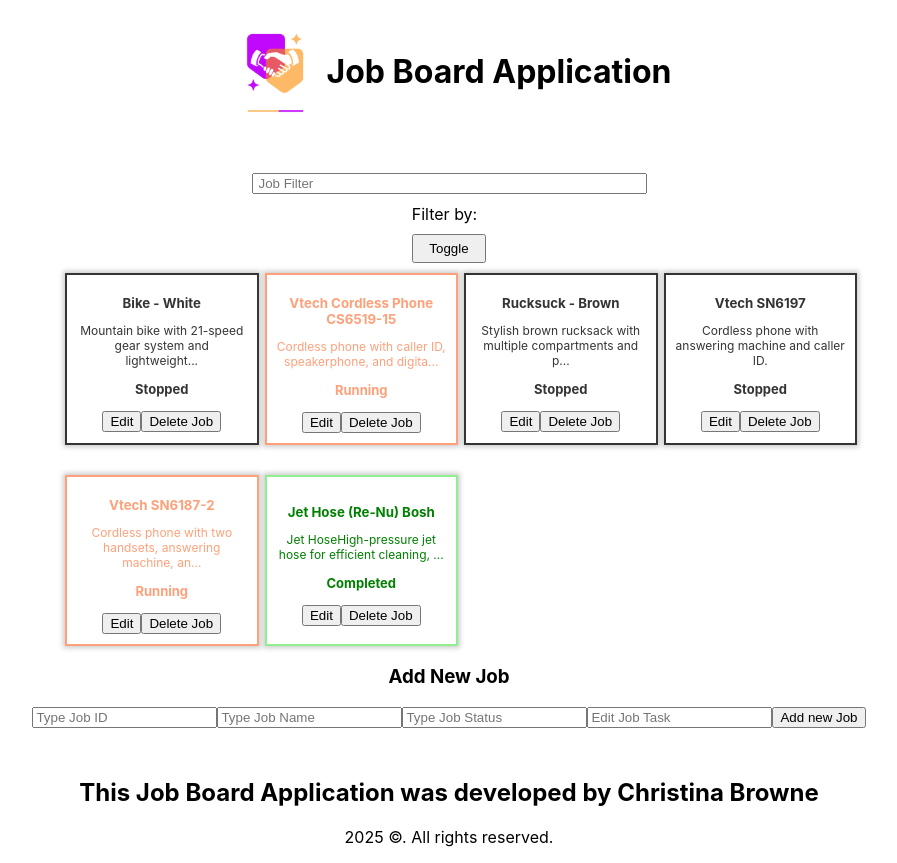
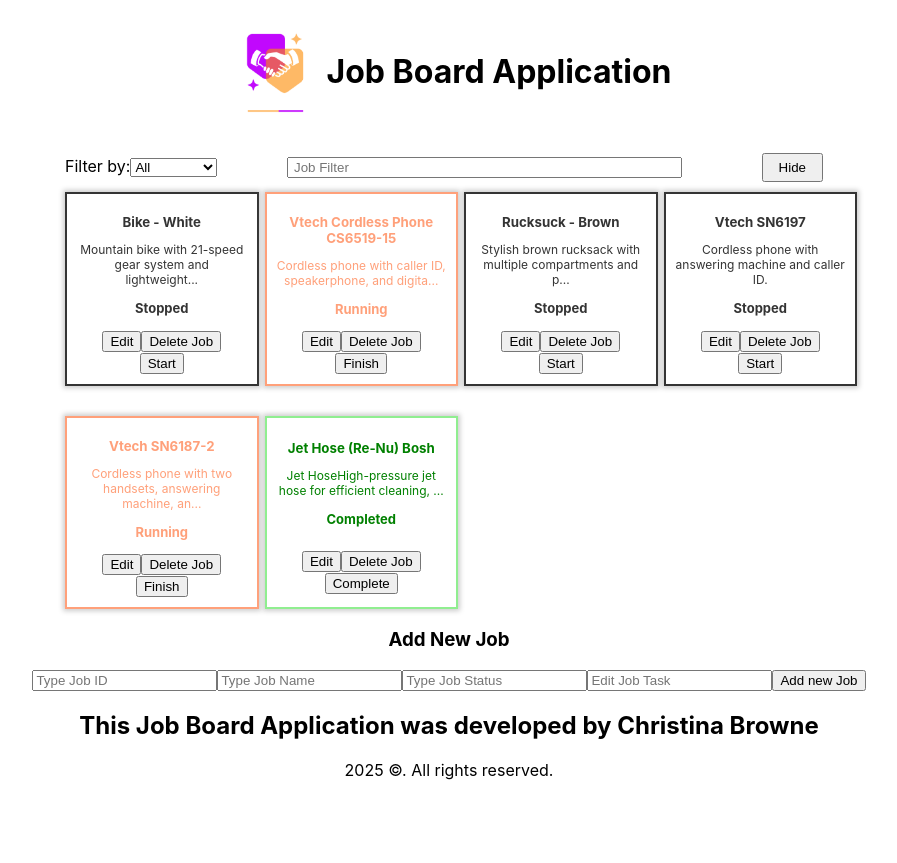
Before and after one commit to ChrisBrowne01/Job-Board-Application, a React (Create React App) app: page / in a window 1280 px wide. Shown: the whole page, without its empty margins (191-1088 px from the left). After the commit the page ends 800 px from the top, so only its background shows below. Built offline with nearby package versions, Linux system fonts and the light colour scheme.

Commit message:
Implement JobForm component, enhance JobList with job filtering and toggling, and update JobItem for status management

```diff
--- a/src/App.js
+++ b/src/App.js
@@ -14,6 +14,9 @@ function App() {
       { id: '6', name: "Jet Hose (Re-Nu) Bosh", status: "Completed", task: "Jet HoseHigh-pressure jet hose for efficient cleaning, compatible with Bosh systems." },
     ]);
 
+    // Toggle button to switch between show/hide the job list
+    const [show, setShow] = useState(true);
+
     return (
       <div className="App">
         <Header />
@@ -21,6 +24,8 @@ function App() {
         <JobList
           jobs={jobs}
           setJobValues={setJobValues}
+          show={show}
+          setShow={setShow}
         />
         <Footer />
       </div>
--- /dev/null
+++ b/src/component/JobForm.js
@@ -0,0 +1,40 @@
+import React from 'react'
+
+const JobForm = ({newJob, handleInputChange, addJobToList}) => {
+  return (
+        <div>
+          <h3>Add New Job</h3>
+          <input
+            type="text"
+            name="id"
+            value={newJob.id}
+            onChange={handleInputChange}
+            placeholder="Type Job ID"
+          />
+          <input
+            type="text"
+            name="name"
+            value={newJob.name}
+            onChange={handleInputChange}
+            placeholder="Type Job Name"
+          />
+          <input
+            type="text"
+            name="status"
+            value={newJob.status}
+            onChange={handleInputChange}
+            placeholder="Type Job Status"
+          />
+          <input
+            type="text"
+            name="task"
+            value={newJob.task}
+            onChange={handleInputChange}
+            placeholder="Edit Job Task"
+          />
+          <button className='add' onClick={addJobToList}>Add new Job</button>
+        </div>
+  )
+}
+
+export default JobForm
--- a/src/component/JobItem.js
+++ b/src/component/JobItem.js
@@ -1,8 +1,7 @@
 import React from 'react'
-import './JobItem.js';
 import './JobItem.css';
 
-const JobItem = ({job, handleDelete, handleEdit, Truncate}) => {
+const JobItem = ({job, handleDelete, handleEdit, Truncate, triggerJob}) => {
 
   return (
     <div className={`card ${
@@ -20,12 +19,17 @@ const JobItem = ({job, handleDelete, handleEdit, Truncate}) => {
           {Truncate(job.task, 55)}
         </p>
         <p className="card-price">{job.status}</p>
-        <div className="card-detail">
-
+      </div>
+      <div className="card-detail"></div>
+        <div className="card-footer">
+          <button onClick={() => handleEdit(job)}>Edit</button>
+          <button onClick={() => handleDelete(job.id)}>Delete Job</button>
+          <div className="button-group">
+            <button onClick={() => triggerJob(job.id)}>
+              {job.status === "Stopped" ? "Start" : job.status === "Running" ? "Finish" : "Complete"}
+            </button>
+          </div>
         </div>
-        <button onClick={() => handleEdit(job)}>Edit</button>
-        <button onClick={() => handleDelete(job.id)}>Delete Job</button>
-      </div>
     </div>
   )
 }
--- a/src/component/JobList.css
+++ b/src/component/JobList.css
@@ -2,10 +2,14 @@
 /* Style JobList section  */
 
 .job-list {
-  padding: 30px 0;
+  padding: 0 30px 0;
 }
 
 /* Style product input filter */
+.job-filter {
+  display: flex;
+  align-items: baseline;
+}
 
 .job-list-input {
   width: 50%;
--- a/src/component/JobList.js
+++ b/src/component/JobList.js
@@ -1,18 +1,22 @@
-import React from 'react'
-import { useState } from 'react';
+import React, { useState } from 'react'
 import JobItem from './JobItem';
+import JobForm from './JobForm';
 import './JobList.css';
 
-const JobList = ({jobs, setJobValues}) => {
+const JobList = ({ jobs, setJobValues, show, setShow }) => {
+  const [statusType, setStatusValue] = useState("all");
   const [search, setSearch] = useState("");
   const [newJob, setNewJob] = useState({ id: '', name: '', status: '', task: '' });
   const [editingJob, setEditingJob] = useState(null);
 
+  // Handle add input data entered by user
   const handleInputChange = (e) => {
     const { name, value } = e.target;
     setNewJob({ ...newJob, [name]: value });
+    console.log('newJob: ', newJob)
   };
 
+  // Handles edit input data enter by user
   const handleEditInputChange = (e) => {
     const { name, value } = e.target;
     setEditingJob({ ...editingJob, [name]: value });
@@ -23,6 +27,8 @@ const JobList = ({jobs, setJobValues}) => {
     if (newJob.id.trim() !== '' && newJob.name.trim() !== '' && newJob.status.trim() !== '' && newJob.task.trim() !== '') {
       setJobValues([...jobs, newJob]);
       setNewJob({ id: '', name: '', status: '', task: '' });
+      console.log('jobs: ', jobs)
+      console.log('newJob: ', newJob)
     }
   };
 
@@ -36,11 +42,16 @@ const JobList = ({jobs, setJobValues}) => {
     setEditingJob(job);
   };
 
+  // Event handler status a JobItem
+  const handleStatusChange = (event) => {
+    setStatusValue(event.target.value);
+  }
+
   // handle save Button event
   const saveEdit = () => {
     if (editingJob.id.trim() !== '' && editingJob.name.trim() !== '' && editingJob.status.trim() !== '' && editingJob.task.trim() !== '') {
       setJobValues(
-        jobs.map((job) => (job.id === editingJob.id ? {...editingJob} : job))
+        jobs.map((job) => (job.id === editingJob.id ? { ...editingJob } : job))
       );
       setEditingJob(null);
     }
@@ -63,40 +74,41 @@ const JobList = ({jobs, setJobValues}) => {
     return string.slice(0, number) + "...";
   };
 
-//  const triggerJob = (id) => {
-  //  setJobValues(
-      //jobs.map(job =>
-        // checks if id
-        // job.id === id ?
-          // set status to change on click
-  //         { ...job, status: job.status === "Stopped" ? "Running" : "Completed" } : job
-  //     )
-  //   );
-  // }
+  // Change job based on status condition
+  const triggerJob = (id) => {
+    setJobValues(
+      jobs.map(job =>
+        job.id === id ? { ...job, status: job.status === "Stopped" ? "Running" : "Completed" } : job
+      )
+    );
+  };
 
-  // Toggle button to switch between show/hide the job list
-  const [show, setShow] = useState(true);
 
   return (
     <>
       <section className="job-list">
         <div className="container">
+          <div className="job-filter">
+            {/* Filter controls */}
+            <label htmlFor="status-filter">Filter by: </label>
+
+            <select
+              id="status-filter"
+              value={statusType}
+              onChange={handleStatusChange}
+            >
+              <option value="all">All</option>
+              <option value="Stopped">Stopped</option>
+              <option value="Running">Running</option>
+              <option value="Completed">Completed</option>
+            </select>
             <input
               className="job-list-input"
               placeholder="Job Filter"
               onChange={(e) => setSearch(e.target.value)}
               value={search}
             />
-                <div>Filter by: &nbsp;
-        <form>
-          {/* <select value={statusType} onChange={handleStatusChange}>
-            <option value="all">All</option>
-            <option value="Stopped">Stopped</option>
-            <option value="Running">Running</option>
-              <option value="Completed">Completed</option> */}
-          {/* </select> */}
-        </form>
-        <button className="toggle" onClick={()=> setShow(!show)}>Toggle</button>
+            <button className="toggle" onClick={() => setShow(!show)}>{!show ? "Show" : "Hide"}</button>
           </div>
           <div className="grid">
             {show && searchFilter.map((job) => (
@@ -106,6 +118,7 @@ const JobList = ({jobs, setJobValues}) => {
                 handleDelete={handleDelete}
                 handleEdit={handleEdit}
                 Truncate={Truncate}
+                triggerJob={triggerJob}
               />
 
             ))}
@@ -147,38 +160,11 @@ const JobList = ({jobs, setJobValues}) => {
             <button onClick={saveEdit} disabled={!editingJob.name || !editingJob.status || !editingJob.task}>Save Changes</button>
           </div>
         ) : (
-        <div>
-          <h3>Add New Job</h3>
-          <input
-            type="text"
-            name="id"
-            value={newJob.id}
-            onChange={handleInputChange}
-            placeholder="Type Job ID"
-          />
-          <input
-            type="text"
-            name="name"
-            value={newJob.name}
-            onChange={handleInputChange}
-            placeholder="Type Job Name"
-          />
-          <input
-            type="text"
-            name="status"
-            value={newJob.status}
-            onChange={handleInputChange}
-            placeholder="Type Job Status"
-          />
-          <input
-            type="text"
-            name="task"
-            value={newJob.task}
-            onChange={handleInputChange}
-            placeholder="Edit Job Task"
-          />
-          <button className='add' onClick={addJobToList}>Add new Job</button>
-        </div>)}
+          <JobForm
+            newJob={newJob}
+            handleInputChange={handleInputChange}
+            addJobToList={addJobToList}
+          />)}
       </section>
     </>
   )
```
Lines whose indentation alone changed are shown as unchanged.
